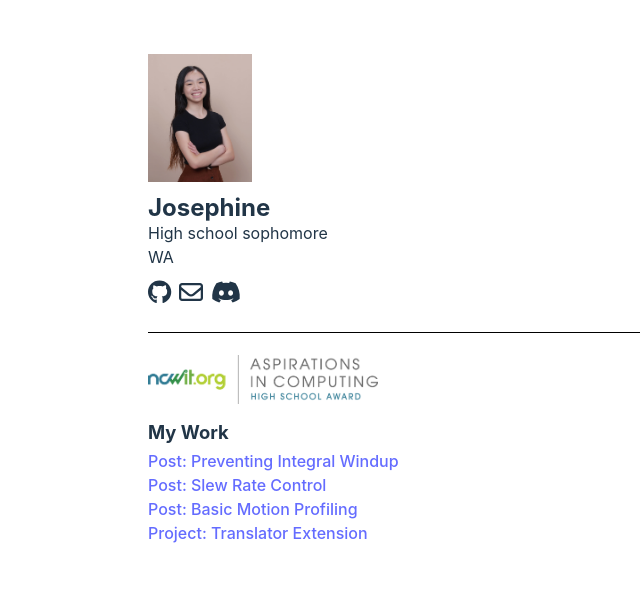
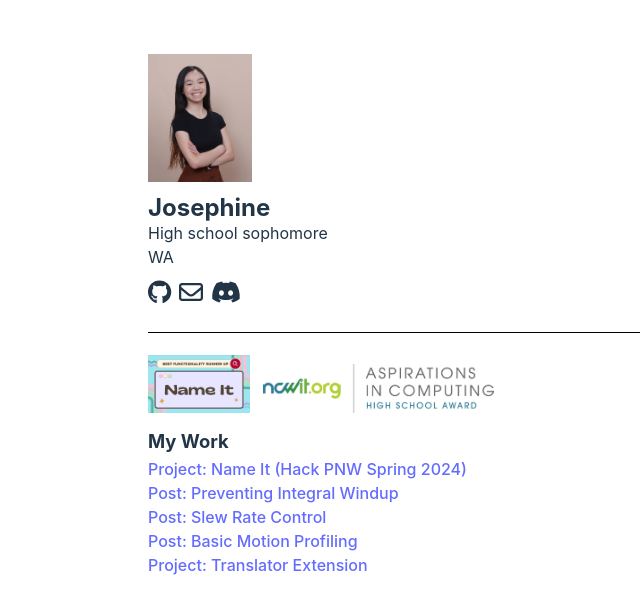
Before and after one commit to josephinel6/new-portfolio, a React (Vite) app: page / in a window 1280 px wide. Shown: the top 614 px of the page, without its empty margins (172-812 px from the left). Built offline with nearby package versions, Linux system fonts and the light colour scheme.

Commit message:
add name it

```diff
--- a/package.json
+++ b/package.json
@@ -26,6 +26,6 @@
     "eslint-plugin-react": "^7.33.2",
     "eslint-plugin-react-hooks": "^4.6.0",
     "eslint-plugin-react-refresh": "^0.4.4",
-    "vite": "^5.1.1"
+    "vite": "^5.1.5"
   }
 }
--- a/src/App.css
+++ b/src/App.css
@@ -65,6 +65,14 @@ h2 {
 
 .award {
   width: 18vw;
+  max-height: 10vh;
+  object-fit: cover;
+  object-position: top;
+  margin-right: 1vw;
+}
+
+#name-it {
+  width: 8vw;
 }
 
 .award:hover {
--- a/src/App.jsx
+++ b/src/App.jsx
@@ -27,10 +27,12 @@ function App() {
           <img class="award" href="https://www.aspirations.org/people/josephine-l/134641" src="/assets/ncwit.png"></img>
         </div> */}
 
+        <img className="award" id="name-it" onClick={() => location.href = "https://dash.hackpnw.org/projects/z1i6pjs9s1dcxz1p"} src="/assets/nameit.png"></img>
         <img className="award" onClick={() => location.href = "https://www.aspirations.org/people/josephine-l/134641"} src="/assets/ncwit.png"></img>
 
         <div id="posts">
           <h2> My Work </h2>
+          <a className="post-title" onClick={() => location.href = "https://github.com/josephinel6/Hack-PNW-Spring-24/tree/main"}> Project: Name It (Hack PNW Spring 2024) </a>
           <a className="post-title" onClick={() => location.href = "https://orange-depot.github.io/posts/Preventing-Integral-Windup/"}> Post: Preventing Integral Windup </a>
           <a className="post-title" onClick={() => location.href = "https://orange-depot.github.io/posts/Slew-Rate-Control/"}> Post: Slew Rate Control </a>
           <a className="post-title" onClick={() => location.href = "https://orange-depot.github.io/posts/Basic-Motion-Profiling/"}> Post: Basic Motion Profiling </a>
```
Also changed, not shown: public/assets/nameit.png (added), 1 other file (tests, documents, lock files or other folders).
